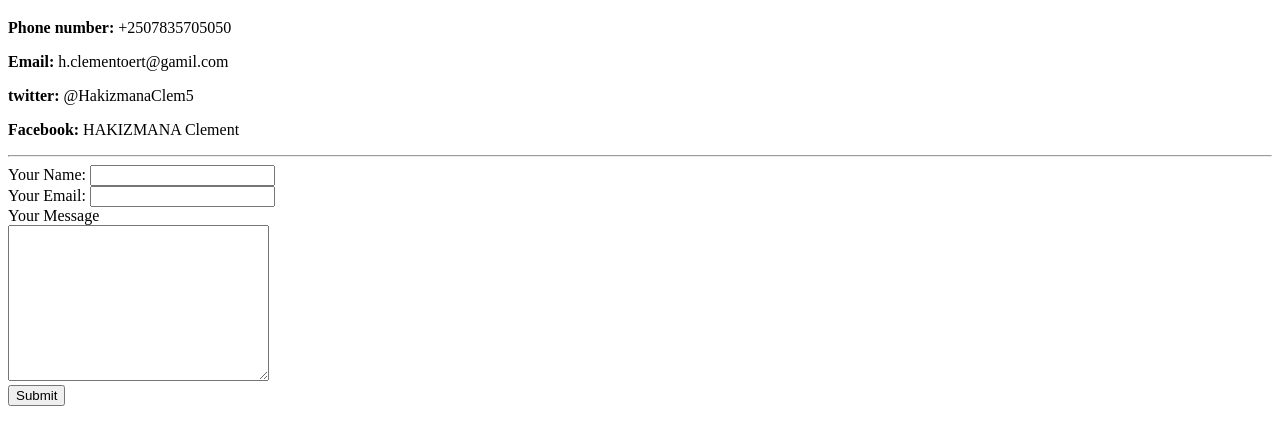
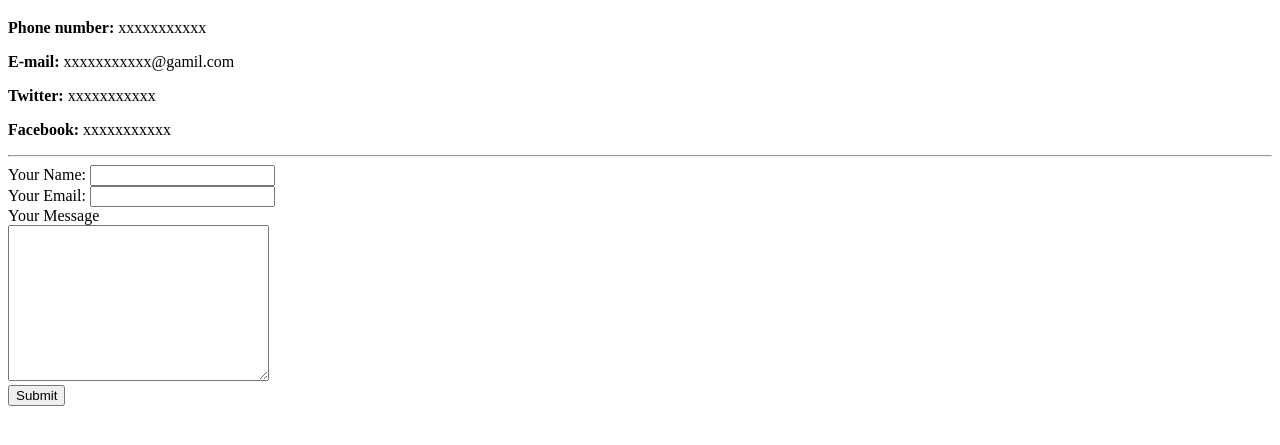
Before and after one commit to Hakizimana-Clement/cv, a plain HTML site: page contact_me.html in a window 1280 px wide. Shown: the part 61-506 px from the top of the page. Drawn offline with Linux system fonts and the light colour scheme.

Commit message:
Update contact_me.html

```diff
--- a/contact_me.html
+++ b/contact_me.html
@@ -5,16 +5,17 @@
   <meta http-equiv="X-UA-Compatible" content="IE=edge">
   <meta name="viewport" content="width=device-width, initial-scale=1.0">
   <title>My contact</title>
+  <link rel="stylesheet" href="css/styles.css">
 </head>
 <body>
   <h1>My contact</h1>
 
-    <p><strong>Phone number:</strong> +2507835705050</p>
-    <p> <strong>Email:</strong> h.clementoert@gamil.com</p>
-    <p> <strong>twitter:</strong>  @HakizmanaClem5</p>
-    <p> <strong>Facebook:</strong>  HAKIZMANA Clement</p>
+    <p><strong>Phone number:</strong> xxxxxxxxxxx</p>
+    <p> <strong>E-mail:</strong> xxxxxxxxxxx@gamil.com</p>
+    <p> <strong>Twitter:</strong> xxxxxxxxxxx</p>
+    <p> <strong>Facebook:</strong> xxxxxxxxxxx</p>
   <hr>
-  <form class="" action="mailto:h.clementoert@gmail.com" method="post" enctype="text/plain">
+  <form class="" action="#" method="post" enctype="text/plain">
     <label for="#">Your Name:</label>
     <input type="text" name="Your Name" value=""><br>
     <label for="#">Your Email:</label>
```
